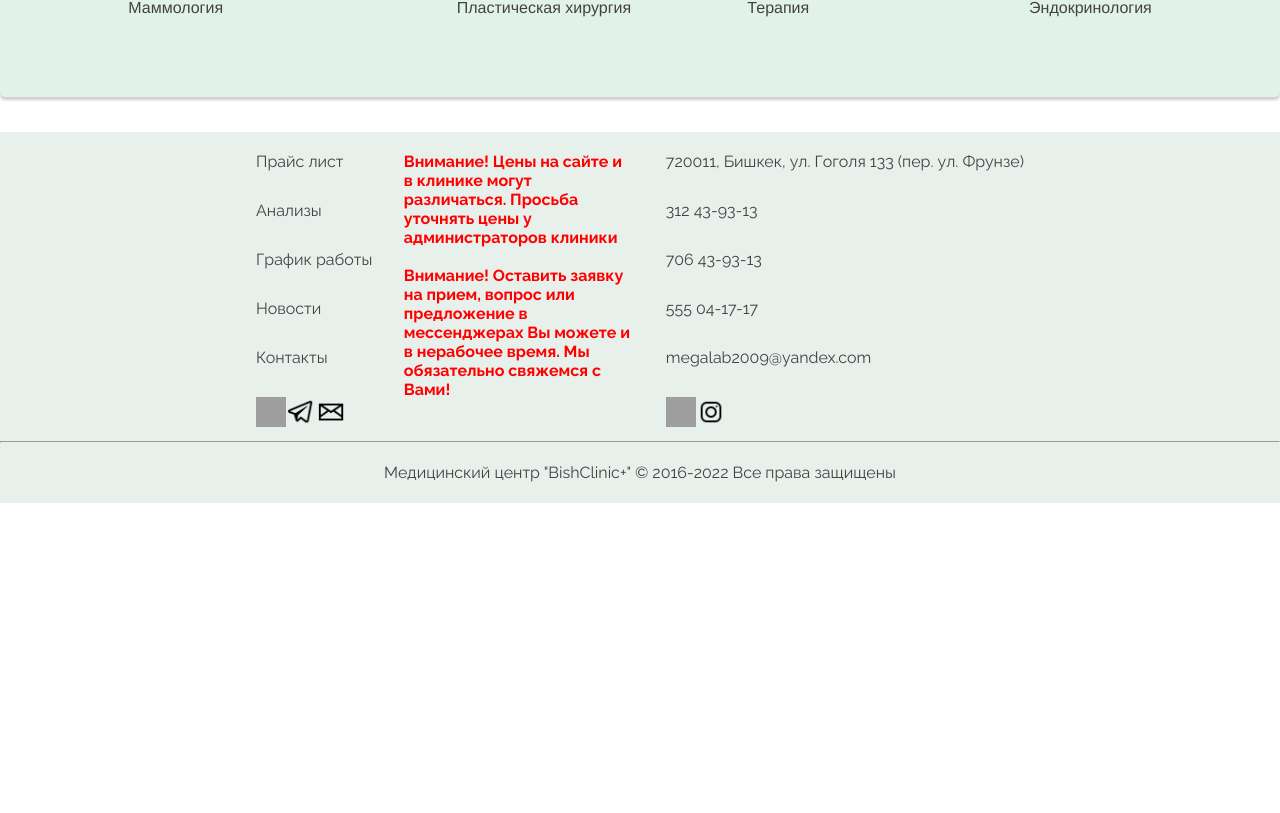
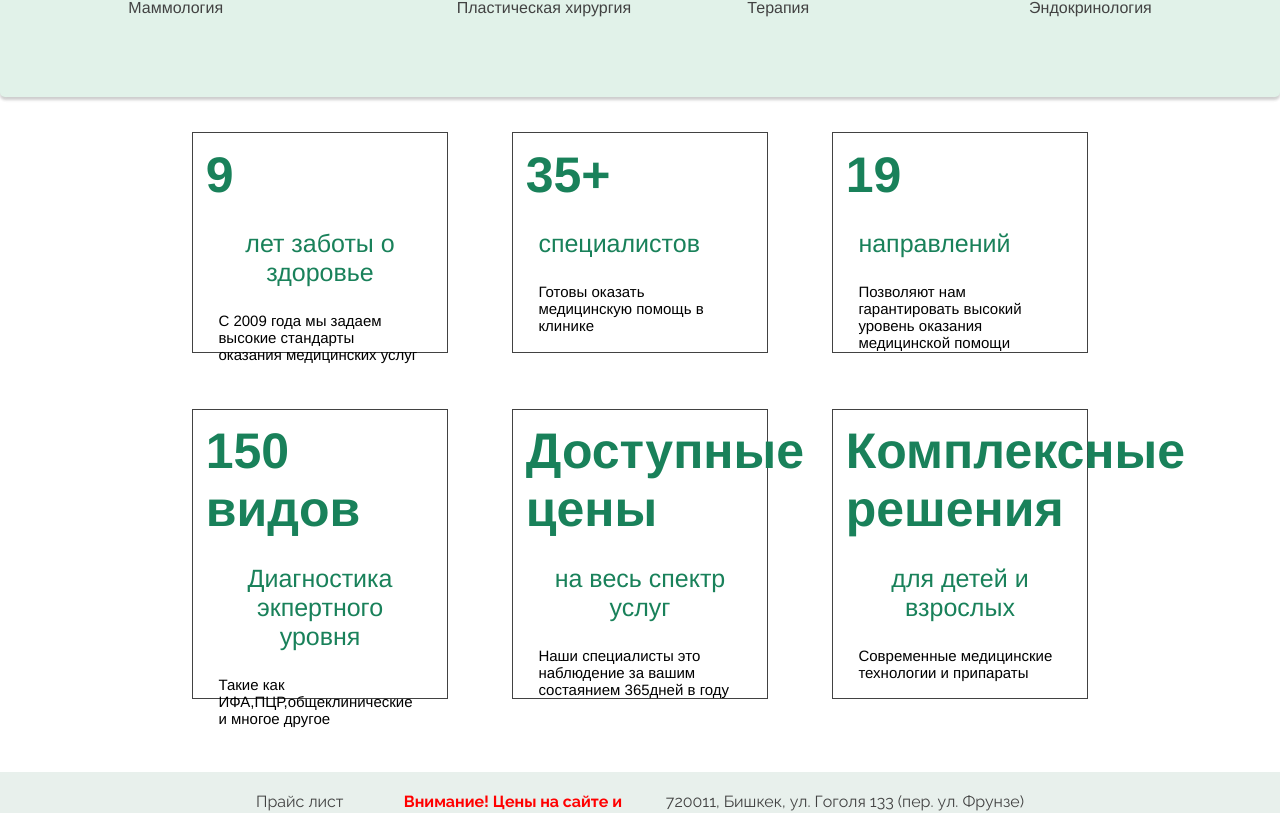
Before and after one commit to seyitakm/hackathonFrontBack, a React (Create React App) app: page / in a window 1280 px wide. Shown: the part 3252-4065 px from the top of the page. Before the commit the page ends 3755 px from the top, so only its background shows below. Built offline with nearby package versions, Linux system fonts and the light colour scheme; grey boxes are pictures that could not be loaded; a web font is replaced by a local one.

Commit message:
add cardhome

```diff
--- /dev/null
+++ b/src/components/CardHome.jsx
@@ -0,0 +1,60 @@
+import React from "react";
+import "./Styles/CardHome.css";
+
+const CardHome = () => {
+  return (
+    <div className="card-main-container">
+      <div className="card_box">
+        <div className="section-1">
+          <div className="card-content">
+            <h2>9</h2>
+            <span>лет заботы о здоровье</span>
+            <p>
+              С 2009 года мы задаем высокие стандарты оказания медицинских услуг
+            </p>
+          </div>
+          <div className="card-content">
+            <h2>35+</h2>
+            <span>специалистов</span>
+            <p>Готовы оказать медицинскую помощь в клинике</p>
+          </div>
+          <div className="card-content">
+            <h2>19</h2>
+            <span>направлений</span>
+            <p>
+              Позволяют нам гарантировать высокий уровень оказания медицинской
+              помощи
+            </p>
+          </div>
+        </div>
+        <div className="section-2">
+          <div className="card-content">
+            <h2>150 видов</h2>
+            <span>Диагностика экпертного уровня</span>
+            <p>Такие как ИФА,ПЦР,общеклинические и многое другое</p>
+          </div>
+          <div className="card-content">
+            <h2>Доступные цены</h2>
+            <span>на весь спектр услуг</span>
+            <p>
+              Наши специалисты это наблюдение за вашим состаянием 365дней в году
+            </p>
+          </div>
+          <div className="card-content">
+            <h2>Комплексные решения</h2>
+            <span>для детей и взрослых</span>
+            <p>Современные медицинские технологии и припараты</p>
+          </div>
+        </div>
+      </div>
+      <div className="discount-card">
+        <div className="discount-card-content"></div>
+        <div className="discount-card-content"></div>
+        <div className="discount-card-content"></div>
+        <div className="discount-card-content"></div>
+      </div>
+    </div>
+  );
+};
+
+export default CardHome;
--- /dev/null
+++ b/src/components/Styles/CardHome.css
@@ -0,0 +1,48 @@
+.card-main-container {
+  display: flex;
+  justify-content: center;
+}
+
+.card_box {
+  display: flex;
+  width: 80vw;
+  height: 80vh;
+  justify-content: center;
+  justify-content: space-evenly;
+  flex-wrap: wrap;
+}
+
+.section-1 {
+  display: flex;
+  justify-content: space-evenly;
+}
+.section-2 {
+  display: flex;
+  justify-content: space-evenly;
+}
+
+.card-content {
+  width: 25%;
+  height: 80%;
+  border: 1px solid #424242;
+}
+
+.card-content h2 {
+  font-family: "Franklin Gothic Medium", "Arial Narrow", Arial, sans-serif;
+  font-size: 50px;
+  margin: 5%;
+  color: #19815a;
+}
+.card-content span {
+  display: flex;
+  font-family: "Franklin Gothic Medium", "Arial Narrow", Arial, sans-serif;
+  font-size: 25px;
+  margin: 10%;
+  color: #19815a;
+  text-align: center;
+}
+.card-content p {
+  font-family: "Franklin Gothic Medium", "Arial Narrow", Arial, sans-serif;
+  margin: 10%;
+  font-size: 15px;
+}
--- a/src/pages/HomePage.jsx
+++ b/src/pages/HomePage.jsx
@@ -1,4 +1,5 @@
 import React from "react";
+import CardHome from "../components/CardHome";
 
 import Footer from "../components/Footer";
 
@@ -10,6 +11,7 @@ const HomePage = () => {
     <div>
       <SliderHome />
       <TabsHome />
+      <CardHome />
 
       <Footer />
     </div>
```
